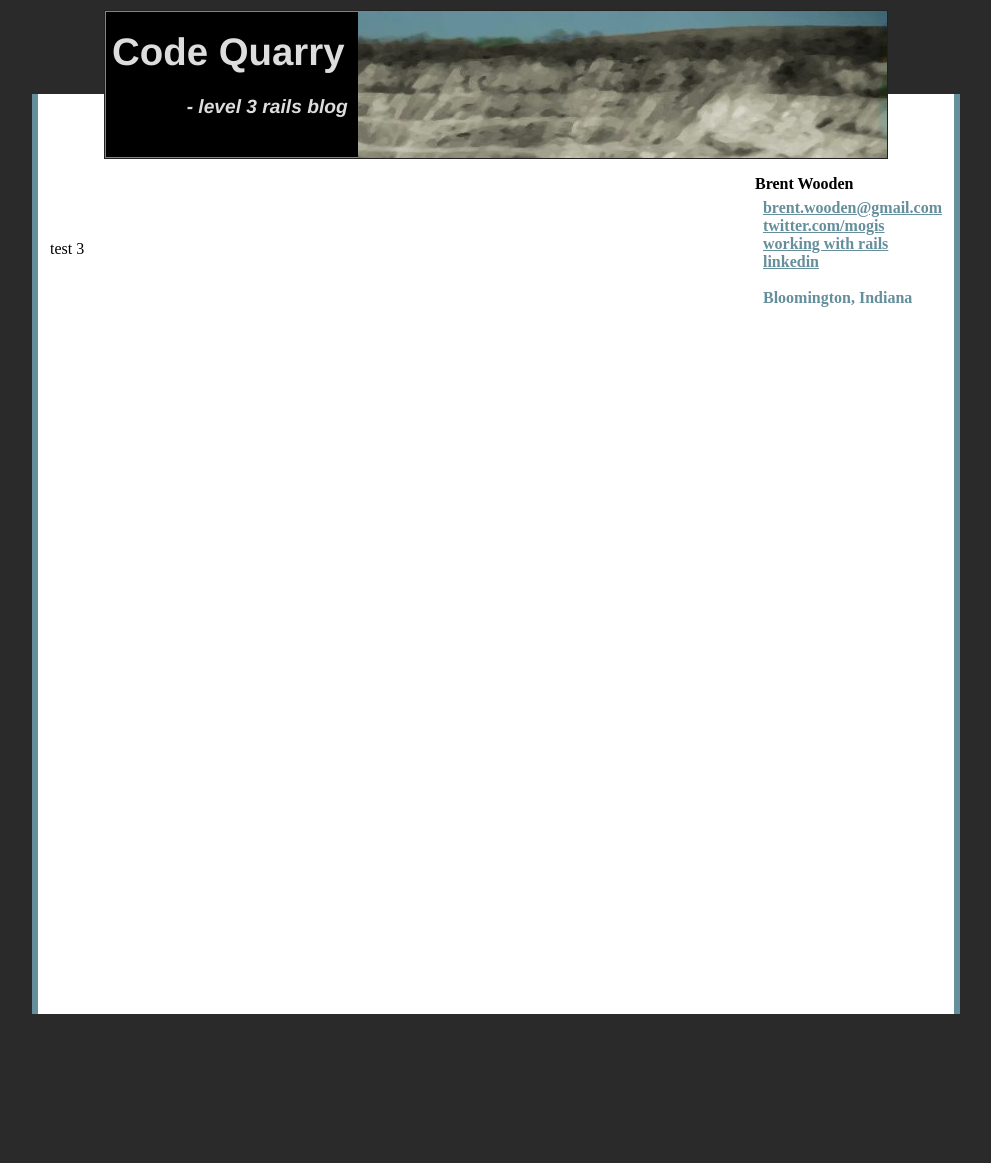
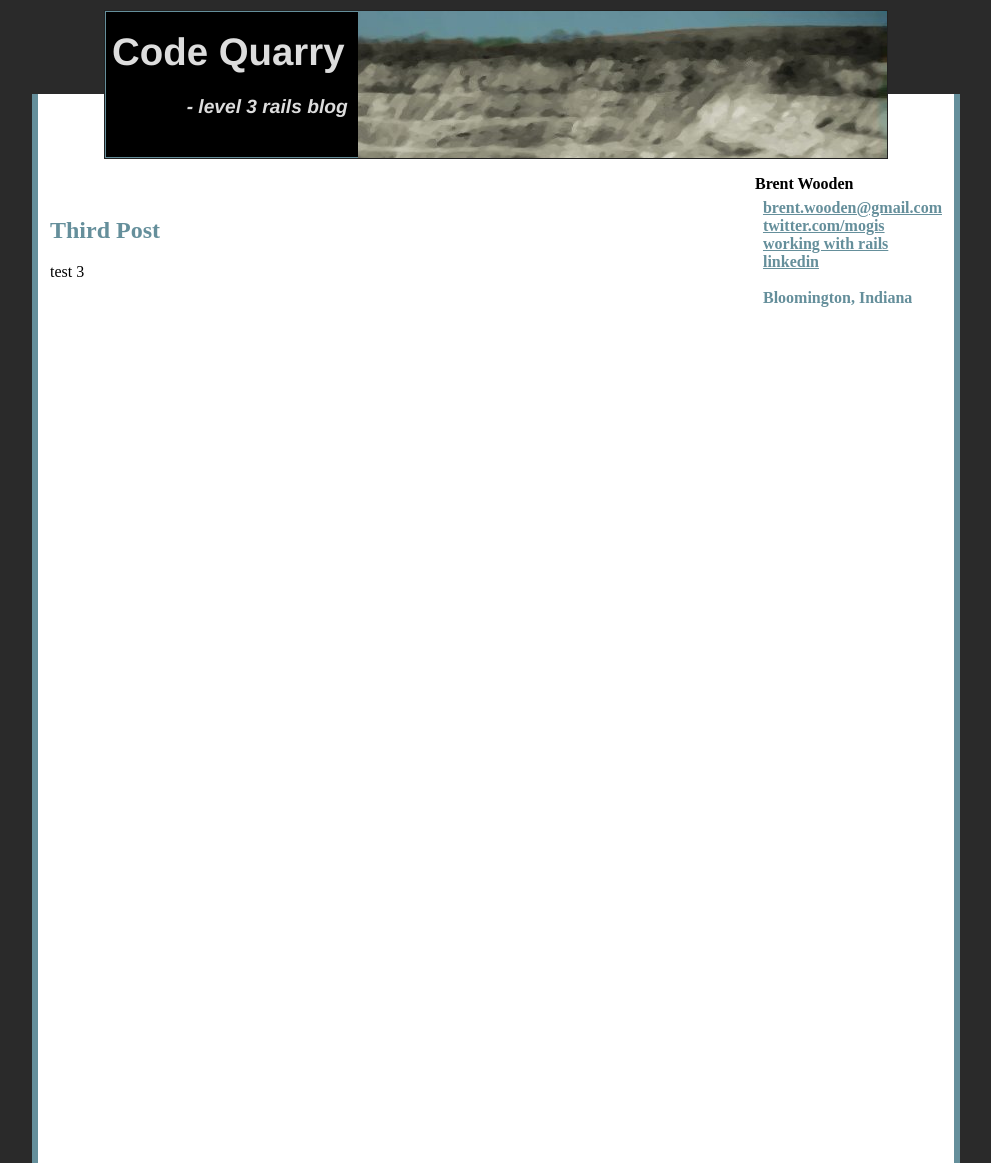
Before and after one commit to BrentW/brentw.github.com, a Jekyll site: the page built from _posts/2009-08-16-third-post.html, in a window 1280 px wide. Shown: the whole page, without its empty margins (144-1135 px from the left). Built offline with Jekyll 4.4.1, drawn with Linux system fonts in a browser that asks for light colours; before the commit the page ends 1014 px from its top, so only the background shows below that.

Commit message:
Adding a height buffer.

```diff
--- a/_layouts/default.html
+++ b/_layouts/default.html
@@ -10,14 +10,17 @@
    <link rel="stylesheet" href="/css/style.css" type="text/css" />
 </head>
 <body>
+  <div id="wrapper">
 
-<div id="wrapper">
     <div id="title">
       <div id="text_title">
       <div>
       <a href="/"><h1>Code Quarry<span><br /><br />&nbsp;&nbsp;&nbsp;&nbsp;&nbsp;&nbsp;&nbsp;&nbsp;&nbsp;&nbsp;&nbsp;&nbsp;&nbsp;&nbsp;- level 3 rails blog</span></h1></a>
       </div>
       </div>
+    </div>
+    <div id="height_wrapper">
+      <div id="height_buffer">
       </div>
 
       <table id="content_wrapper">
@@ -48,7 +51,9 @@
           </td>
         </tr>
       </table>
+      <div class="clear"></div>
     </div>
-
+  </div>
+</div>
 </body>
 </html>
--- a/_layouts/post.html
+++ b/_layouts/post.html
@@ -1,6 +1,9 @@
 ---
 layout: default
 ---
+<h2 id='post_title'>
+  {{ page.title }}
+</h2>
 <div id="post">
 {{ content }}
 </div>
--- a/css/style.css
+++ b/css/style.css
@@ -1,4 +1,4 @@
-chtml, body, h1, table, td, tr {
+html, body, h1, table, td, tr {
   margin: 0;
   padding: 0;
 }
@@ -9,7 +9,6 @@ body {
 
 #wrapper {
   width: 70%;
-  height: 100%;
   margin-top: 0;
   margin-left: auto;
   margin-right: auto;
@@ -19,6 +18,18 @@ body {
   border-right: 6px solid #658f9b;
   position: relative;
   top: 94px;
+}
+
+#height_buffer {
+  background-color: green;
+  height: 100%;
+  width: 0;
+  float: left;
+}
+
+#height_wrapper {
+  width: 100%;
+  height: 100%;
 }
 
 h1 {
@@ -61,6 +72,7 @@ a, a:visited {
   margin-right: auto;
   position: relative;
   top: -94px;
+
 }
 
 #text_title {
@@ -75,6 +87,10 @@ a, a:visited {
 
 #text_title div {
 
+}
+
+#post_title {
+  color: #658f9b;
 }
 
 #content_wrapper {
```
Lines whose indentation alone changed are shown as unchanged.
